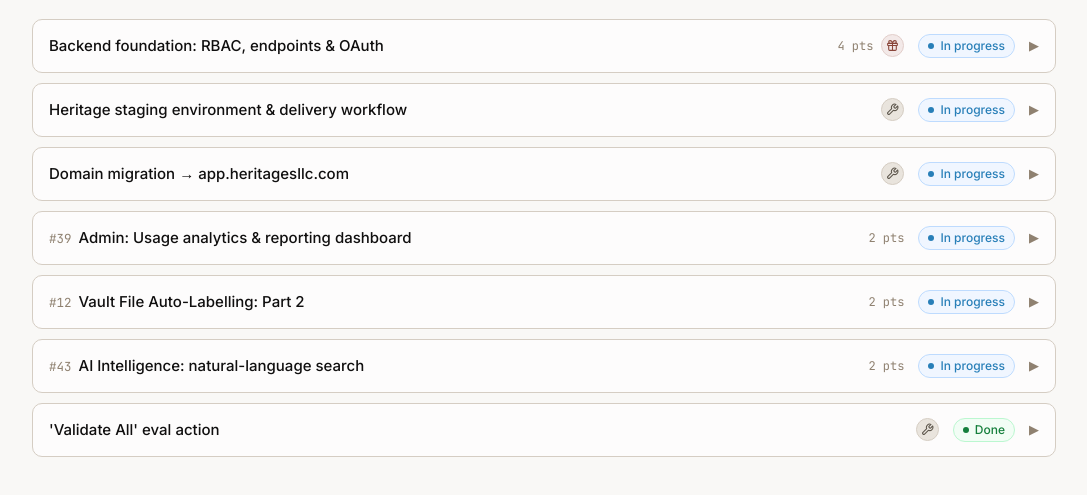
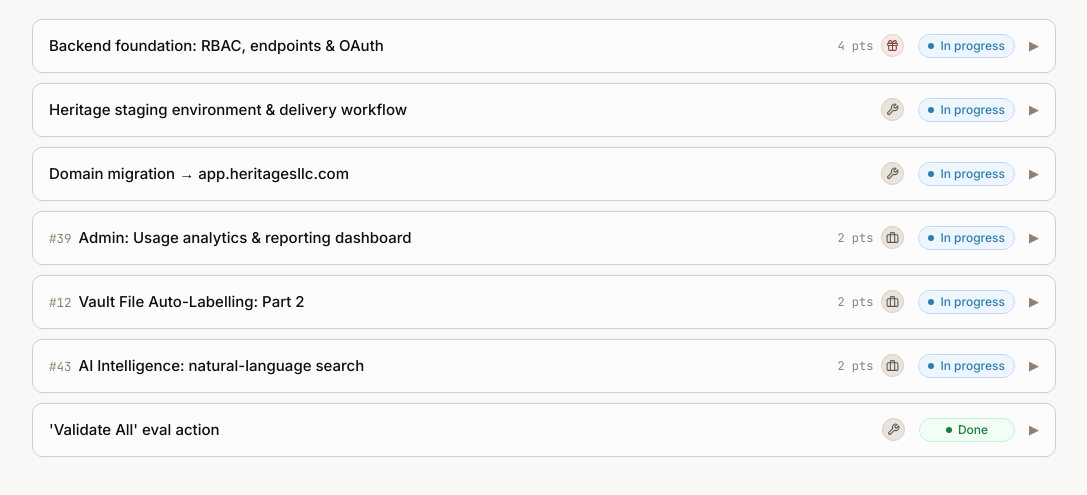
Before and after one commit to svenboettger-supernal/heritage-ai-roadmap, a plain HTML site: page index.html in a window 1280 px wide. Shown: the part 545-1040 px from the top of the page, without its empty margins (96-1183 px from the left). Drawn offline with Linux system fonts and the light colour scheme.

Commit message:
Add briefcase tag to project tasks, equalize status pill widths
Co-Authored-By: Claude Fable 5 <noreply@anthropic.com>

```diff
--- a/index.html
+++ b/index.html
@@ -77,9 +77,9 @@
 
   /* ---------- Status chips ---------- */
   .chip {
-    display: inline-flex; align-items: center; gap: 6px;
+    display: inline-flex; align-items: center; justify-content: center; gap: 6px;
     border-radius: 99px; padding: 2px 9px; font-size: 12px; font-weight: 500;
-    border: 1px solid transparent; white-space: nowrap;
+    border: 1px solid transparent; white-space: nowrap; min-width: 96px;
   }
   .chip .dot { width: 6px; height: 6px; border-radius: 99px; }
   .chip.done    { background: var(--success-bg); color: var(--success-fg); border-color: var(--success-bd); }
@@ -132,6 +132,7 @@
   .tag { display: inline-flex; align-items: center; justify-content: center; border-radius: 99px; padding: 4px; white-space: nowrap; }
   .tag svg { display: block; }
   .tag-maint { color: var(--muted-fg); background: var(--muted-bg); border: 1px solid var(--border); }
+  .tag-project { color: var(--muted-fg); background: var(--muted-bg); border: 1px solid var(--border); }
   .tag-gift { color: hsl(9 41% 38%); background: hsl(9 30% 93%); border: 1px solid hsl(9 30% 84%); }
   .pts-total {
     font-family: 'JetBrains Mono', monospace; font-size: 12.5px; color: var(--muted-fg);
@@ -271,12 +272,13 @@ tabs.innerHTML = PHASES.map((p, i) => `
 const panels = document.getElementById("panels");
 const ICON_WRENCH = `<svg viewBox="0 0 24 24" width="13" height="13" fill="none" stroke="currentColor" stroke-width="2" stroke-linecap="round" stroke-linejoin="round"><path d="M14.7 6.3a1 1 0 0 0 0 1.4l1.6 1.6a1 1 0 0 0 1.4 0l3.77-3.77a6 6 0 0 1-7.94 7.94l-6.91 6.91a2.12 2.12 0 0 1-3-3l6.91-6.91a6 6 0 0 1 7.94-7.94l-3.76 3.76z"/></svg>`;
 const ICON_GIFT = `<svg viewBox="0 0 24 24" width="13" height="13" fill="none" stroke="currentColor" stroke-width="2" stroke-linecap="round" stroke-linejoin="round"><rect x="3" y="8" width="18" height="4" rx="1"/><path d="M12 8v13"/><path d="M19 12v7a2 2 0 0 1-2 2H7a2 2 0 0 1-2-2v-7"/><path d="M7.5 8a2.5 2.5 0 0 1 0-5C11 3 12 8 12 8"/><path d="M16.5 8a2.5 2.5 0 0 0 0-5C13 3 12 8 12 8"/></svg>`;
+const ICON_BRIEFCASE = `<svg viewBox="0 0 24 24" width="13" height="13" fill="none" stroke="currentColor" stroke-width="2" stroke-linecap="round" stroke-linejoin="round"><rect x="2" y="7" width="20" height="14" rx="2"/><path d="M16 21V5a2 2 0 0 0-2-2h-4a2 2 0 0 0-2 2v16"/></svg>`;
 
 function metaCell(t) {
   const pts = `<span class="pts">${t.pts} pt${t.pts===1?'':'s'}</span>`;
   if (t.kind === "maintenance") return `<span class="tag tag-maint" title="Maintenance" aria-label="Maintenance">${ICON_WRENCH}</span>`;
   if (t.kind === "gift")        return `${pts}<span class="tag tag-gift" title="Gift" aria-label="Gift">${ICON_GIFT}</span>`;
-  return pts;
+  return `${pts}<span class="tag tag-project" title="Project" aria-label="Project">${ICON_BRIEFCASE}</span>`;
 }
 
 panels.innerHTML = PHASES.map((p, i) => {
```
